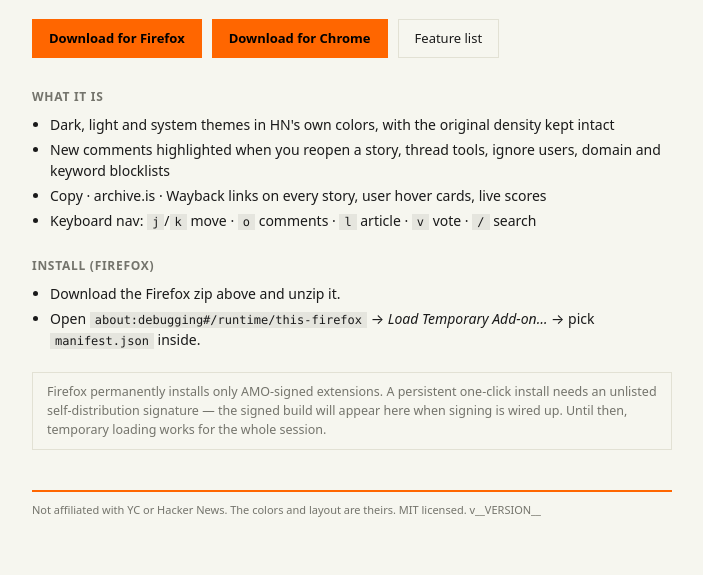
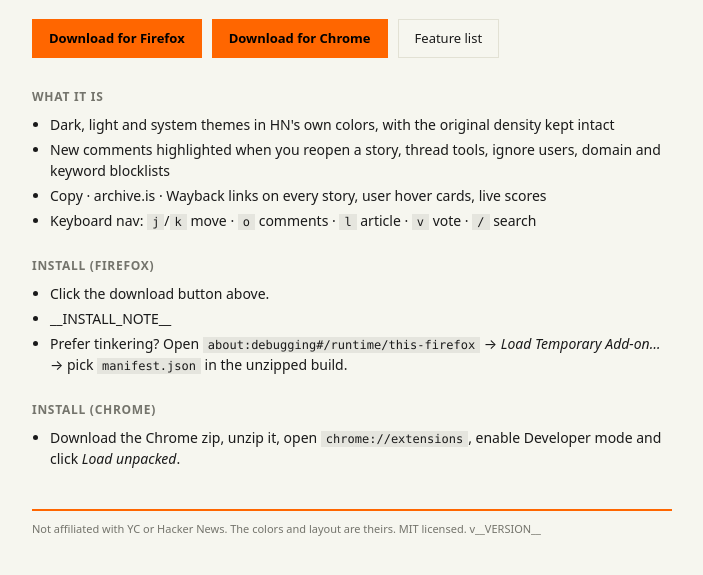
Before and after one commit to NotAProton/protons-hn, a website: page pages/index.html in a window 1280 px wide. Shown: the part 177-752 px from the top of the page, without its empty margins (288-991 px from the left). Drawn offline with Linux system fonts and the light colour scheme.

Commit message:
restore install docs lost in rebase, add version auto-bump

```diff
--- a/pages/index.html
+++ b/pages/index.html
@@ -130,15 +130,15 @@
 
       <h2>Install (Firefox)</h2>
       <ul>
-        <li>Download the Firefox zip above and unzip it.</li>
-        <li>Open <code>about:debugging#/runtime/this-firefox</code> → <em>Load Temporary Add-on…</em> → pick <code>manifest.json</code> inside.</li>
+        <li>Click the download button above.</li>
+        <li id="install-note">__INSTALL_NOTE__</li>
+        <li>Prefer tinkering? Open <code>about:debugging#/runtime/this-firefox</code> → <em>Load Temporary Add-on…</em> → pick <code>manifest.json</code> in the unzipped build.</li>
       </ul>
-      <div class="note">
-        Firefox permanently installs only AMO-signed extensions. A persistent
-        one-click install needs an unlisted self-distribution signature — the
-        signed build will appear here when signing is wired up. Until then,
-        temporary loading works for the whole session.
-      </div>
+
+      <h2>Install (Chrome)</h2>
+      <ul>
+        <li>Download the Chrome zip, unzip it, open <code>chrome://extensions</code>, enable Developer mode and click <em>Load unpacked</em>.</li>
+      </ul>
 
       <footer>
         Not affiliated with YC or Hacker News. The colors and layout are theirs.
```
Also changed, not shown: .github/workflows/deploy.yml, README.md.
